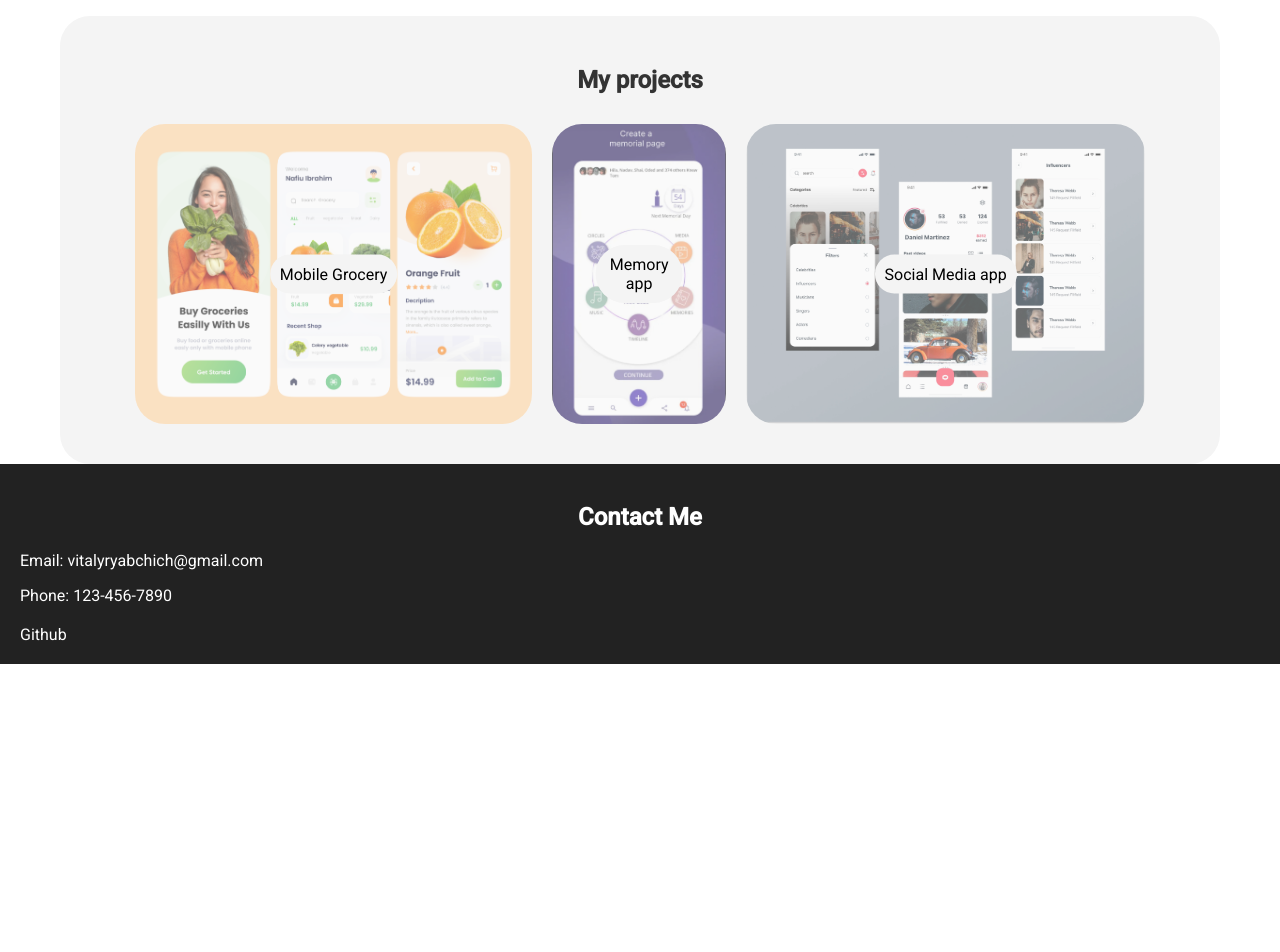
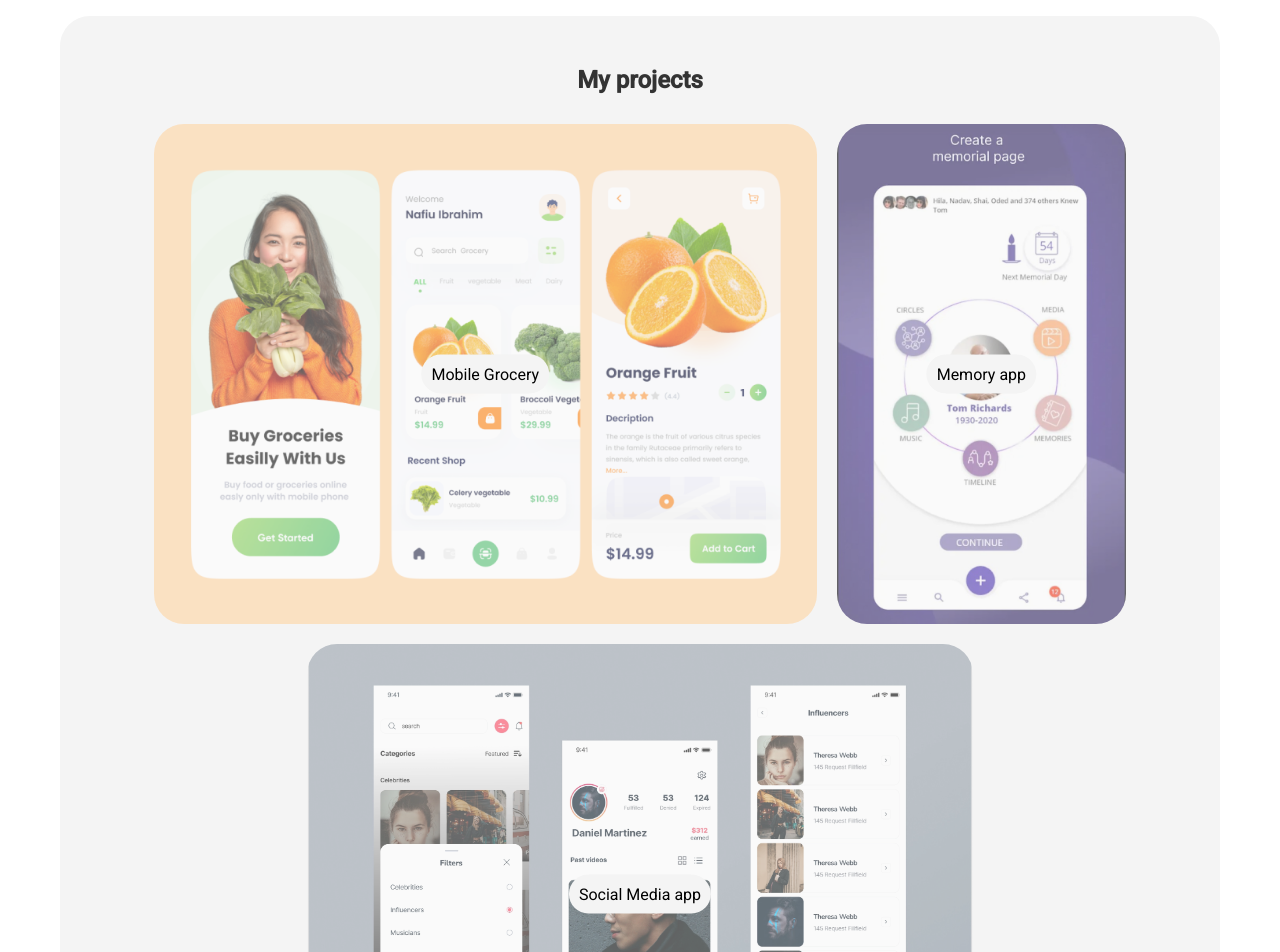
Before and after one commit to NfolZordo/PZ-2004_Collective_work, an Angular app: page /riabchyk in a window 1280 px wide. Shown: the part 1740-2692 px from the top of the page. Before the commit the page ends 2404 px from the top, so only its background shows below. Built offline with nearby package versions, Linux system fonts and the light colour scheme.

Commit message:
overlay prepared

```diff
--- /dev/null
+++ b/src/app/students/riabchyk/constants/overlay.ts
@@ -0,0 +1,56 @@
+export const overlay: Record<
+  string,
+  {
+    sourceLink: string;
+    contentTitle: string;
+    contentText: string;
+    imageSource: string;
+    technologies: string[];
+  }
+> = {
+  shop: {
+    contentTitle: 'Mobile Grocery Project',
+    contentText: 'The mobile groceries application introduces a convenient and efficient way to shop for groceries. It provides a user-friendly interface with features like personalized shopping lists, real-time inventory updates, secure payment options, and order tracking. The app aims to streamline the grocery shopping process and make it more convenient for users.',
+    sourceLink: 'https://github.com/Vitaly2233/Mobile.Online-Groceries',
+    imageSource: "./../../../assets/ryabchich/project 1.png",
+    technologies: [
+      'react-native',
+      'nest-js',
+      'my-sql',
+      'typeorm',
+      'aws',
+      's3-bucket',
+    ],
+  },
+  'memory-app': {
+    contentTitle: 'Soulo Project',
+    contentText: 'some text',
+    sourceLink: 'https://github.com/vreal-soft/Node.Soulo',
+    imageSource: "./../../../assets/ryabchich/project 2.jpg",
+    technologies: [
+      'nest-js',
+      'my-sql',
+      'typeorm',
+      'aws',
+      's3-bucket',
+      'rabbit-mq',
+      'whatsapp-api',
+    ],
+  },
+
+  'mobile-chat': {
+    contentTitle: 'Mobile Chat',
+    contentText: 'some text',
+    sourceLink: 'https://github.com/Vitaly2233/mobile-chat-frontend',
+    imageSource: "./../../../assets/ryabchich/project 3.png",
+    technologies: [
+      'react-native',
+      'nest-js',
+      'my-sql',
+      'typeorm',
+      'aws',
+      's3-bucket',
+      'web-sockets',
+    ],
+  },
+};
--- a/src/app/students/riabchyk/riabchyk.component.css
+++ b/src/app/students/riabchyk/riabchyk.component.css
@@ -1,3 +1,32 @@
+.overlay {
+  position: fixed;
+  top: 0;
+  left: 0;
+  right: 0;
+  bottom: 0;
+  background-color: rgba(0, 0, 0, 0.5);
+  display: flex;
+  justify-content: center;
+  align-items: center;
+  z-index: 1000;
+}
+
+.overlay-content {
+  overflow: scroll;
+  width: 1000px;
+  height: 80vh;
+  background-color: white;
+  padding: 20px;
+  text-align: center;
+  border-radius: 20px;
+}
+
+.image-overlay {
+  border-radius: 20px;
+  width: auto;
+  height: 500px;
+}
+
 .section {
   padding-top: 30px;
   padding-bottom: 30px;
@@ -82,8 +111,6 @@
   background-color: rgb(255, 90, 90);
 }
 
-
-
 .projects {
   display: flex;
   flex-wrap: wrap;
@@ -103,7 +130,7 @@
 
 .project-image {
   width: auto;
-  max-height: 300px;
+  max-height: 500px;
   opacity: 0.6;
   transition: opacity 0.3s;
   border-radius: 30px;
@@ -129,8 +156,6 @@
 .project:hover .project-name {
   opacity: 0;
 }
-
-
 
 .contact-section {
   background-color: #222222; /* Light Black */
--- a/src/app/students/riabchyk/riabchyk.component.html
+++ b/src/app/students/riabchyk/riabchyk.component.html
@@ -8,6 +8,15 @@
     <link rel="stylesheet" href="./riabchyk.component.css" />
   </head>
   <body>
+    <div *ngIf="isOverlayVisible" class="overlay" (click)="hideOverlay()">
+      <div class="overlay-content">
+        <img class="image-overlay" [src]="imageSource" alt="overlayImage" >
+        <h1>{{ overlayTitle }}</h1>
+        <p>{{ overlayContent }}</p>
+        <h1>Technologies used:</h1>
+      </div>
+    </div>
+
     <div class="header">
       <div class="header-links">
         <a href="riabchyk/#information">About me</a>
@@ -104,37 +113,45 @@
     <div class="section">
       <h2 class="section-title">My projects</h2>
       <div class="projects" id="projects">
-        <div class="project" href="" target="_blank">
+        <a class="project" target="_blank" (click)="handleProjectClick('shop')">
           <img
             class="project-image"
             src="./../../../assets/ryabchich/project 1.png"
             alt="Project 1"
           />
           <div class="project-name">Mobile Grocery</div>
-        </div>
+        </a>
 
-        <div class="project" href="" target="_blank">
+        <a
+          class="project"
+          target="_blank"
+          (click)="handleProjectClick('memory-app')"
+        >
           <img
             class="project-image"
             src="./../../../assets/ryabchich/project 2.jpg"
             alt="Project 1"
           />
           <div class="project-name">Memory app</div>
-        </div>
+        </a>
 
-        <div class="project" href="" target="_blank">
+        <a
+          class="project"
+          target="_blank"
+          (click)="handleProjectClick('mobile-chat')"
+        >
           <img
             class="project-image"
             src="./../../../assets/ryabchich/project 3.png"
             alt="Project 1"
           />
           <div class="project-name">Social Media app</div>
-        </div>
+        </a>
       </div>
     </div>
 
     <section class="contact-section" id="contact">
-      <h2 class="section-title" style="color: white;">Contact Me</h2>
+      <h2 class="section-title" style="color: white">Contact Me</h2>
       <div class="contact-info">
         <p>Email: vitalyryabchich@gmail.com</p>
         <p>Phone: 123-456-7890</p>
--- a/src/app/students/riabchyk/riabchyk.component.ts
+++ b/src/app/students/riabchyk/riabchyk.component.ts
@@ -1,10 +1,32 @@
 import { Component } from '@angular/core';
+import { overlay } from './constants/overlay';
 
 @Component({
   selector: 'app-riabchyk',
   templateUrl: './riabchyk.component.html',
-  styleUrls: ['./riabchyk.component.css']
+  styleUrls: ['./riabchyk.component.css'],
 })
 export class RiabchykComponent {
+  isOverlayVisible = false;
+  overlayTitle = '';
+  overlayContent = '';
+  sourceLink = '';
+  imageSource = '';
+  technologies: string[] = [];
 
+  hideOverlay() {
+    this.isOverlayVisible = false;
+  }
+
+  handleProjectClick(projectName: string) {
+    const { contentText, contentTitle, sourceLink, technologies, imageSource } =
+      overlay[projectName];
+
+    this.isOverlayVisible = true;
+    this.overlayTitle = contentTitle;
+    this.overlayContent = contentText;
+    this.sourceLink = sourceLink;
+    this.technologies = technologies;
+    this.imageSource = imageSource;
+  }
 }
```
